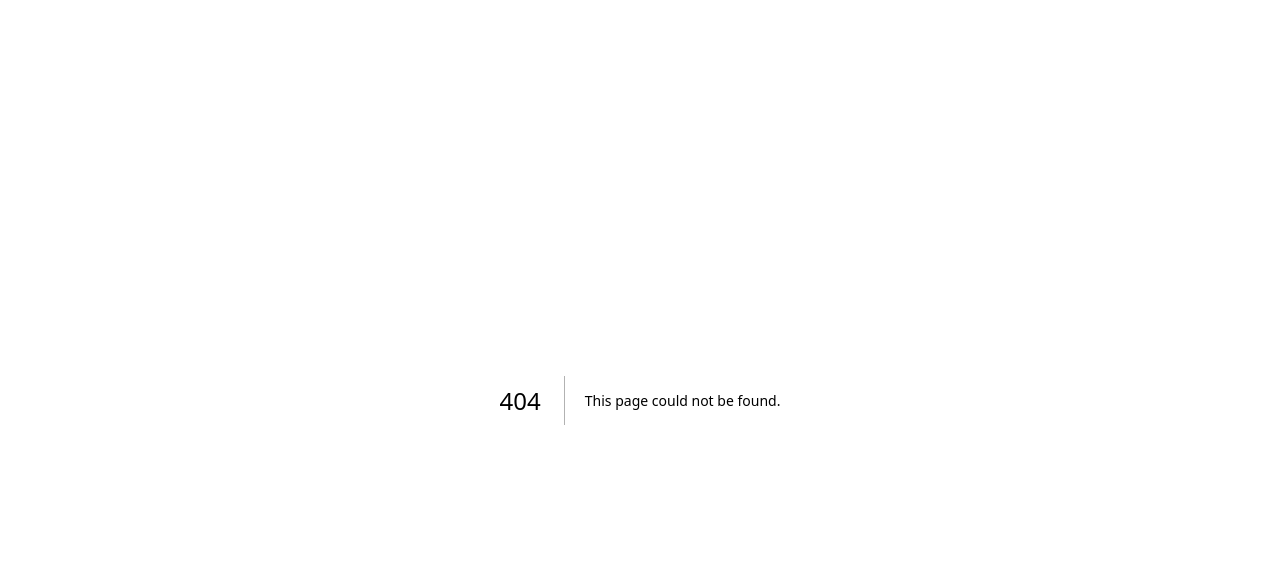
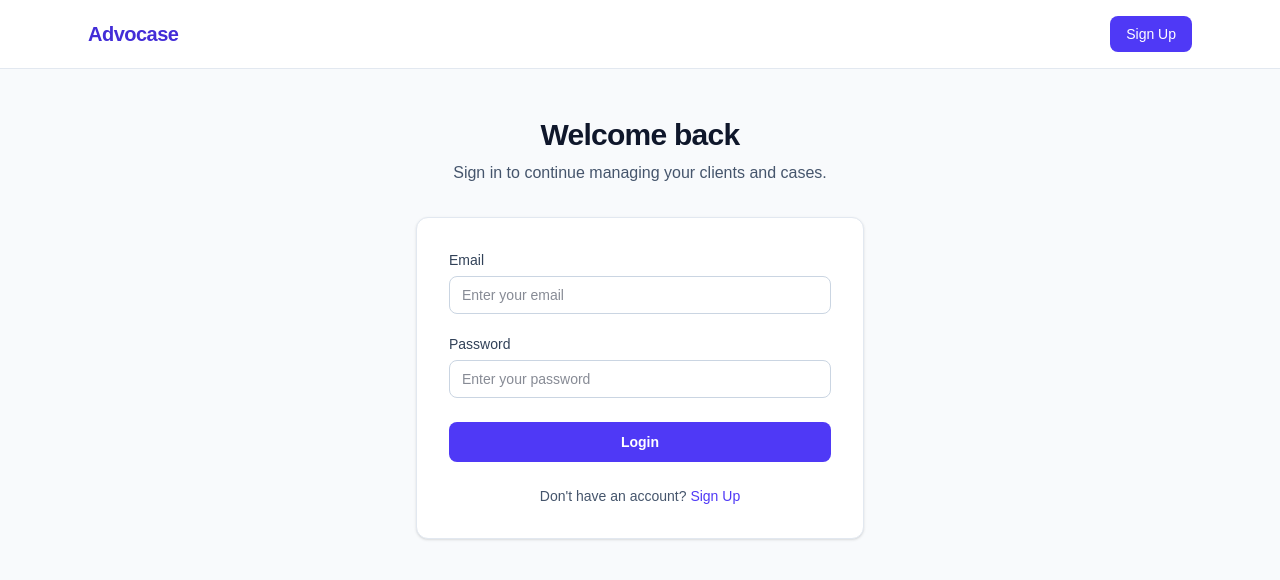
Before and after one commit to Dhruvkcm/advocasee, a Next.js app: page /login in a window 1280 px wide. Before the commit this address had no page. Shown: the top 580 px of the page. Built offline with nearby package versions, Linux system fonts and the light colour scheme.

Commit message:
Meaningful Commit message

```diff
--- /dev/null
+++ b/app/dashboard/page.tsx
@@ -0,0 +1,50 @@
+import { redirect } from "next/navigation";
+import { createClient } from "@/lib/supabase/server";
+
+export default async function DashboardPage() {
+  const supabase = createClient();
+
+  const {
+    data: { user },
+    error,
+  } = await supabase.auth.getUser();
+
+  if (error || !user) {
+    redirect("/login");
+  }
+
+  const fullName =
+    user.user_metadata?.full_name || user.email || "Advocate";
+
+  return (
+    <main className="min-h-screen bg-slate-50">
+      <div className="mx-auto max-w-5xl px-6 py-10">
+        <h1 className="text-4xl font-bold text-slate-900">
+          Welcome, {fullName}
+        </h1>
+
+        <p className="mt-3 text-slate-600">
+          You have successfully logged in to Advocase.
+        </p>
+
+        <div className="mt-8 rounded-xl border bg-white p-6 shadow-sm">
+          <h2 className="text-xl font-semibold">
+            Dashboard is under construction 🚧
+          </h2>
+
+          <p className="mt-2 text-slate-600">
+            In the next step we will add:
+          </p>
+
+          <ul className="mt-4 list-disc pl-6 text-slate-700 space-y-2">
+            <li>Total Clients</li>
+            <li>Total Cases</li>
+            <li>Manage Clients</li>
+            <li>Manage Cases</li>
+            <li>Logout</li>
+          </ul>
+        </div>
+      </div>
+    </main>
+  );
+}
--- /dev/null
+++ b/app/login/page.tsx
@@ -0,0 +1,188 @@
+"use client";
+
+import Link from "next/link";
+import { useRouter } from "next/navigation";
+import { FormEvent, useState } from "react";
+import { createClient } from "@/lib/supabase/client";
+
+type FormErrors = {
+  email?: string;
+  password?: string;
+};
+
+function validateForm(email: string, password: string): FormErrors {
+  const errors: FormErrors = {};
+
+  if (!email.trim()) {
+    errors.email = "Email is required.";
+  } else if (!/^[^\s@]+@[^\s@]+\.[^\s@]+$/.test(email)) {
+    errors.email = "Please enter a valid email address.";
+  }
+
+  if (!password) {
+    errors.password = "Password is required.";
+  }
+
+  return errors;
+}
+
+function getLoginErrorMessage(message: string): string {
+  const lowerMessage = message.toLowerCase();
+
+  if (
+    lowerMessage.includes("email not confirmed") ||
+    lowerMessage.includes("email not verified")
+  ) {
+    return "Please verify your email before logging in. Check your inbox for the verification email.";
+  }
+
+  return message;
+}
+
+export default function LoginPage() {
+  const router = useRouter();
+  const [email, setEmail] = useState("");
+  const [password, setPassword] = useState("");
+  const [fieldErrors, setFieldErrors] = useState<FormErrors>({});
+  const [submitError, setSubmitError] = useState("");
+  const [isLoading, setIsLoading] = useState(false);
+
+  async function handleSubmit(event: FormEvent<HTMLFormElement>) {
+    event.preventDefault();
+    setSubmitError("");
+
+    const errors = validateForm(email, password);
+    setFieldErrors(errors);
+
+    if (Object.keys(errors).length > 0) {
+      return;
+    }
+
+    setIsLoading(true);
+
+    const supabase = createClient();
+    const { data, error } = await supabase.auth.signInWithPassword({
+      email: email.trim(),
+      password,
+    });
+
+    console.log("Login data:", data);
+    console.log("Login error:", error);
+
+    setIsLoading(false);
+
+    if (error) {
+      setSubmitError(getLoginErrorMessage(error.message));
+      return;
+    }
+
+    router.push("/dashboard");
+  }
+
+  return (
+    <div className="flex min-h-full flex-col bg-slate-50 text-slate-900">
+      <header className="border-b border-slate-200 bg-white">
+        <nav className="mx-auto flex max-w-6xl items-center justify-between px-6 py-4">
+          <Link
+            href="/"
+            className="text-xl font-bold tracking-tight text-indigo-700"
+          >
+            Advocase
+          </Link>
+          <Link
+            href="/signup"
+            className="rounded-lg bg-indigo-600 px-4 py-2 text-sm font-medium text-white transition-colors hover:bg-indigo-700"
+          >
+            Sign Up
+          </Link>
+        </nav>
+      </header>
+
+      <main className="flex flex-1 items-center justify-center px-6 py-12">
+        <div className="w-full max-w-md">
+          <div className="mb-8 text-center">
+            <h1 className="text-2xl font-bold tracking-tight text-slate-900 md:text-3xl">
+              Welcome back
+            </h1>
+            <p className="mt-2 text-slate-600">
+              Sign in to continue managing your clients and cases.
+            </p>
+          </div>
+
+          <div className="rounded-xl border border-slate-200 bg-white p-6 shadow-sm md:p-8">
+            <form onSubmit={handleSubmit} className="flex flex-col gap-5">
+              {submitError && (
+                <div
+                  className="rounded-lg bg-red-50 px-4 py-3 text-sm text-red-800"
+                  role="alert"
+                >
+                  {submitError}
+                </div>
+              )}
+
+              <div className="flex flex-col gap-1.5">
+                <label
+                  htmlFor="email"
+                  className="text-sm font-medium text-slate-700"
+                >
+                  Email
+                </label>
+                <input
+                  id="email"
+                  type="email"
+                  value={email}
+                  onChange={(event) => setEmail(event.target.value)}
+                  disabled={isLoading}
+                  className="rounded-lg border border-slate-300 px-3 py-2 text-sm text-slate-900 outline-none transition-colors focus:border-indigo-500 focus:ring-2 focus:ring-indigo-500/20 disabled:bg-slate-50 disabled:text-slate-500"
+                  placeholder="Enter your email"
+                />
+                {fieldErrors.email && (
+                  <p className="text-sm text-red-600">{fieldErrors.email}</p>
+                )}
+              </div>
+
+              <div className="flex flex-col gap-1.5">
+                <label
+                  htmlFor="password"
+                  className="text-sm font-medium text-slate-700"
+                >
+                  Password
+                </label>
+                <input
+                  id="password"
+                  type="password"
+                  value={password}
+                  onChange={(event) => setPassword(event.target.value)}
+                  disabled={isLoading}
+                  className="rounded-lg border border-slate-300 px-3 py-2 text-sm text-slate-900 outline-none transition-colors focus:border-indigo-500 focus:ring-2 focus:ring-indigo-500/20 disabled:bg-slate-50 disabled:text-slate-500"
+                  placeholder="Enter your password"
+                />
+                {fieldErrors.password && (
+                  <p className="text-sm text-red-600">{fieldErrors.password}</p>
+                )}
+              </div>
+
+              <button
+                type="submit"
+                disabled={isLoading}
+                className="mt-1 rounded-lg bg-indigo-600 px-4 py-2.5 text-sm font-semibold text-white transition-colors hover:bg-indigo-700 disabled:cursor-not-allowed disabled:opacity-60"
+              >
+                {isLoading ? "Logging in..." : "Login"}
+              </button>
+            </form>
+
+            <p className="mt-6 text-center text-sm text-slate-600">
+              Don&apos;t have an account?{" "}
+              <Link
+                href="/signup"
+                className="font-medium text-indigo-600 hover:text-indigo-700"
+              >
+                Sign Up
+              </Link>
+            </p>
+          </div>
+        </div>
+      </main>
+    </div>
+  );
+}
```
